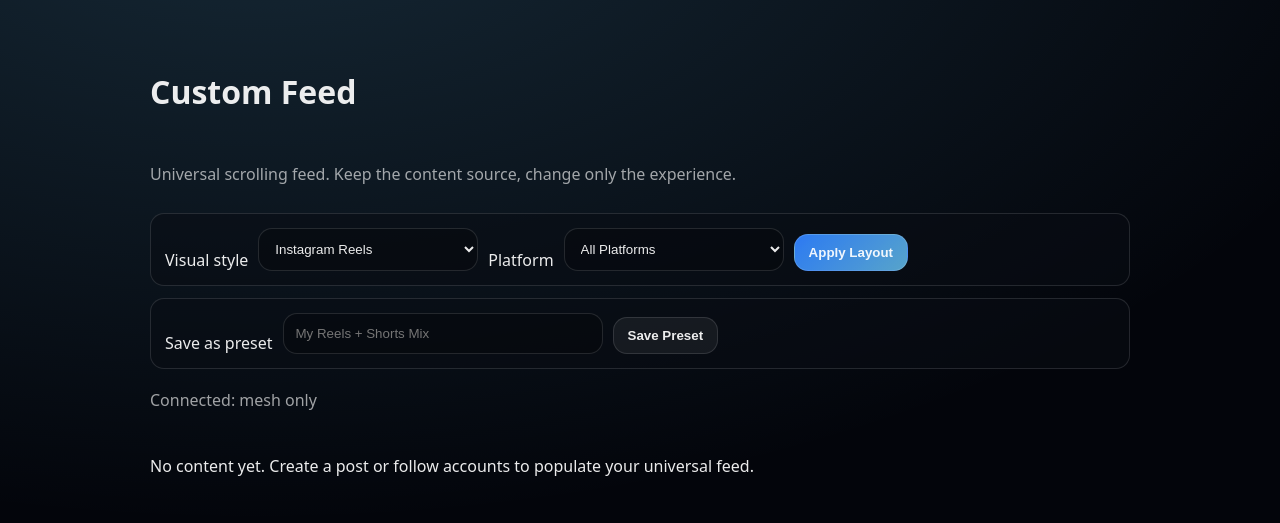
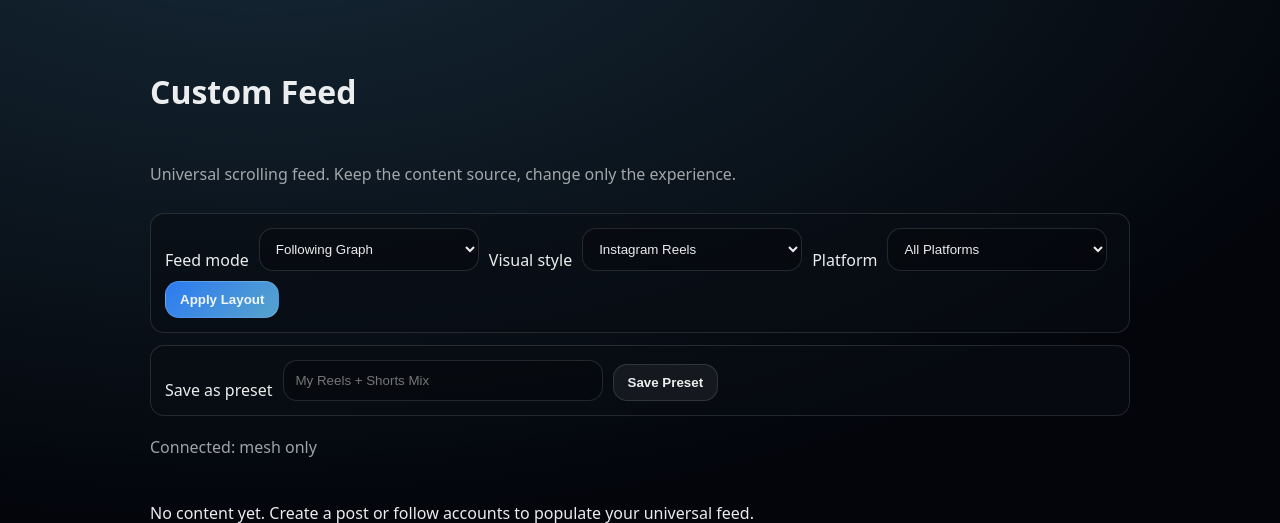
Before and after one commit to michaelbucolo/mesh-me, a FastAPI app: template app/templates/feed.html in a window 1280 px wide. Shown: the part 47-570 px from the top of the page. Run offline with FastAPI, Linux system fonts and the light colour scheme; the template is opened without the code that fills it, so the values that code supplies are empty.

Commit message:
Expand Mesh graph and custom feed modes with FYP blending

```diff
--- a/app/main.py
+++ b/app/main.py
@@ -1109,6 +1109,7 @@ def create_app() -> FastAPI:
         user: Optional[dict] = Depends(current_user_dep),
         layout: str | None = None,
         platform: str | None = None,
+        mode: str | None = None,
     ):
         """Display the user's custom feed.
 
@@ -1121,9 +1122,26 @@ def create_app() -> FastAPI:
         query_layout = request.query_params.get("layout") or layout or default_layout
         all_posts = load_posts()
         all_users = load_users()
+        mode_value = (request.query_params.get("mode") or mode or "following").lower()
         author_ids: list[int] = [user["id"]] + user.get("following", [])
+        if mode_value == "fyp":
+            suggested_ids = [u.get("id") for u in suggested_accounts(user, all_users, all_posts, limit=24)]
+            author_ids = list(dict.fromkeys(author_ids + [sid for sid in suggested_ids if sid]))
         group_ids = set(user.get("preferences", {}).get("group_ids", []))
         feed_posts = annotate_posts_for_user(user, all_posts, all_users, author_ids, group_ids=group_ids)
+        if mode_value == "fyp":
+            now = datetime.utcnow()
+            def score_post(post: dict) -> float:
+                likes = int(post.get("like_count", 0))
+                comments = len(post.get("comments_annotated", []))
+                freshness = 0.0
+                try:
+                    age_hours = max(0.0, (now - datetime.fromisoformat(post.get("timestamp", ""))).total_seconds() / 3600.0)
+                    freshness = max(0.0, 48.0 - age_hours)
+                except Exception:
+                    freshness = 0.0
+                return (likes * 2.0) + (comments * 3.0) + freshness
+            feed_posts.sort(key=score_post, reverse=True)
         platform_filter = (request.query_params.get("platform") or platform or "all").lower()
         if platform_filter != "all":
             feed_posts = [p for p in feed_posts if p.get("source_platform", "mesh").lower() == platform_filter]
@@ -1134,6 +1152,7 @@ def create_app() -> FastAPI:
                 "minimal": False,
                 "user": user,
                 "layout": query_layout,
+                "mode": mode_value,
                 "platform_filter": platform_filter,
                 "posts": feed_posts,
                 "connected_platforms": user.get("preferences", {}).get("connected_platforms", []),
@@ -1146,12 +1165,14 @@ def create_app() -> FastAPI:
         user: Optional[dict] = Depends(current_user_dep),
         layout: str = Form(...),
         platform: str = Form("all"),
+        mode: str = Form("following"),
         name: str = Form(""),
     ):
         """Save a reusable custom-feed preset for the current user."""
         if not user:
             return RedirectResponse(url="/", status_code=303)
         preset_name = (name or "").strip() or f"{layout.capitalize()} · {platform.capitalize()}"
+        mode_value = mode if mode in {"following", "fyp"} else "following"
         users = load_users()
         for u in users:
             if u.get("id") == user.get("id"):
@@ -1162,6 +1183,7 @@ def create_app() -> FastAPI:
                         "name": preset_name[:50],
                         "layout": layout.lower(),
                         "platform": platform.lower(),
+                        "mode": mode_value,
                         "created_at": datetime.utcnow().isoformat(),
                     }
                 )
@@ -1169,7 +1191,7 @@ def create_app() -> FastAPI:
                 user["preferences"]["feed_presets"] = prefs["feed_presets"]
                 break
         save_users(users)
-        return RedirectResponse(url=f"/feed?layout={layout}&platform={platform}", status_code=303)
+        return RedirectResponse(url=f"/feed?layout={layout}&platform={platform}&mode={mode_value}", status_code=303)
 
     def summarize_notifications(notifications: list[dict]) -> list[str]:
         """Produce a simple summary of notification counts by platform/type.
@@ -2611,20 +2633,28 @@ def create_app() -> FastAPI:
         posts = load_posts()
         author_ids = [user["id"]] + user.get("following", [])
         visible_posts = [p for p in posts if p.get("user_id") in author_ids]
-        nodes = [{"id": f"user:{user['id']}", "type": "user", "label": user.get("username")}]
+        follower_count = sum(1 for u in users if user.get("id") in u.get("following", []))
+        nodes = [{"id": f"user:{user['id']}", "type": "user", "label": user.get("username"), "weight": max(3, follower_count + 1)}]
         edges = []
         for fid in user.get("following", []):
             target = find_user_by_id(fid, users)
             if target:
-                nodes.append({"id": f"user:{fid}", "type": "user", "label": target.get("username")})
+                target_followers = sum(1 for u in users if fid in u.get("following", []))
+                nodes.append({"id": f"user:{fid}", "type": "user", "label": target.get("username"), "weight": max(3, target_followers + 1)})
                 edges.append({"source": f"user:{user['id']}", "target": f"user:{fid}", "type": "follows"})
         for p in visible_posts:
-            post_node = {"id": f"post:{p.get('id')}", "type": "post", "label": p.get("title", "post")}
+            post_node = {
+                "id": f"post:{p.get('id')}",
+                "type": "post",
+                "label": p.get("title", "post"),
+                "platform": p.get("source_platform", "mesh"),
+                "weight": max(2, len(p.get("likes", [])) + len(p.get("comments", [])) + 1),
+            }
             nodes.append(post_node)
             edges.append({"source": f"user:{p.get('user_id')}", "target": post_node["id"], "type": "authored"})
             for tag in p.get("tags", []):
                 tag_id = f"tag:{tag}"
-                nodes.append({"id": tag_id, "type": "tag", "label": tag})
+                nodes.append({"id": tag_id, "type": "tag", "label": tag, "weight": 2})
                 edges.append({"source": post_node["id"], "target": tag_id, "type": "tagged"})
         # Dedupe nodes by id
         dedup_nodes = {n["id"]: n for n in nodes}
--- a/app/templates/feed.html
+++ b/app/templates/feed.html
@@ -6,6 +6,11 @@
   <p class="muted">Universal scrolling feed. Keep the content source, change only the experience.</p>
 
   <form method="get" action="/feed" class="layout-form">
+    <label for="mode-select">Feed mode</label>
+    <select id="mode-select" name="mode" class="mm-input" style="max-width:220px;">
+      <option value="following"{% if mode == 'following' %} selected{% endif %}>Following Graph</option>
+      <option value="fyp"{% if mode == 'fyp' %} selected{% endif %}>AI FYP Blend</option>
+    </select>
     <label for="layout-select">Visual style</label>
     <select id="layout-select" name="layout" class="mm-input" style="max-width:220px;">
       <option value="instagram"{% if layout == 'instagram' %} selected{% endif %}>Instagram Reels</option>
@@ -27,6 +32,7 @@
   <form method="post" action="/feed/preset/save" class="layout-form">
     <input type="hidden" name="layout" value="{{ layout }}">
     <input type="hidden" name="platform" value="{{ platform_filter }}">
+    <input type="hidden" name="mode" value="{{ mode }}">
     <label for="preset-name">Save as preset</label>
     <input id="preset-name" class="mm-input" type="text" name="name" placeholder="My Reels + Shorts Mix" style="max-width:320px;">
     <button class="mm-btn" type="submit">Save Preset</button>
@@ -36,7 +42,7 @@
   {% if feed_presets and feed_presets|length > 0 %}
   <div class="tag-cloud">
     {% for preset in feed_presets %}
-      <a class="mm-btn" href="/feed?layout={{ preset.layout }}&platform={{ preset.platform }}">{{ preset.name }}</a>
+      <a class="mm-btn" href="/feed?layout={{ preset.layout }}&platform={{ preset.platform }}&mode={{ preset.mode|default('following') }}">{{ preset.name }}</a>
     {% endfor %}
   </div>
   {% endif %}
@@ -46,7 +52,7 @@
       <article class="post-card">
         <header>
           <strong><a href="/user/{{ post.author }}">{{ post.author }}</a></strong>
-          <span>{{ post.source_platform|default('mesh')|capitalize }} · {{ post.timestamp }}</span>
+          <span>{{ post.source_platform|default('mesh')|capitalize }} · {{ post.timestamp }} · {{ mode|upper }}</span>
         </header>
         <h3>{{ post.title }}</h3>
         <p>{{ post.content }}</p>
```
Also changed, not shown: app/templates/mesh.html (+26 -26 lines), tests/test_platform.py (+14 -0 lines).
